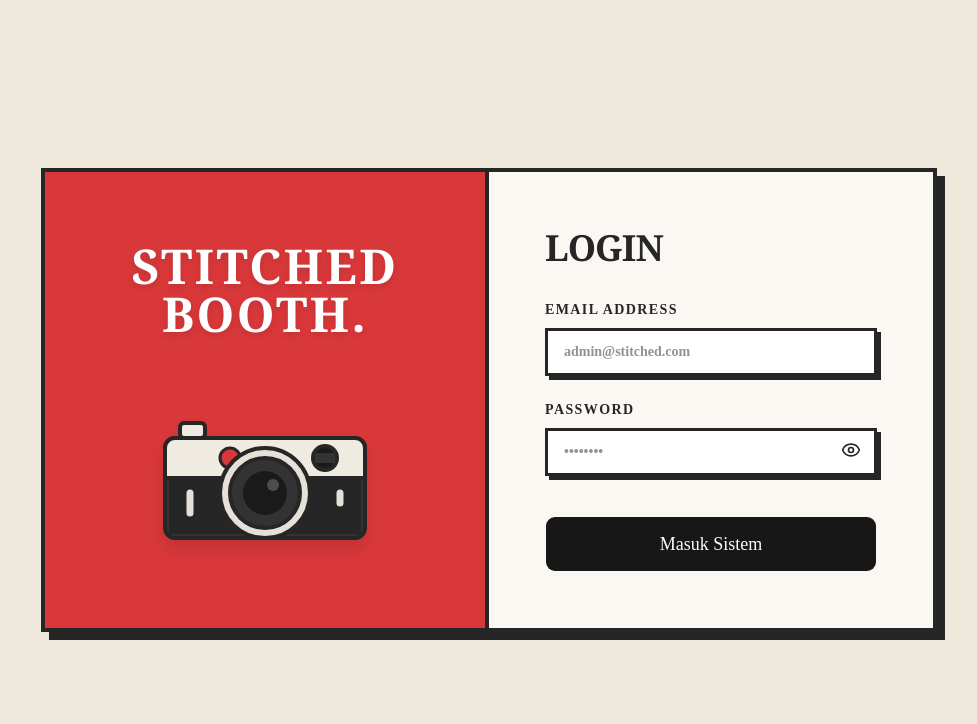
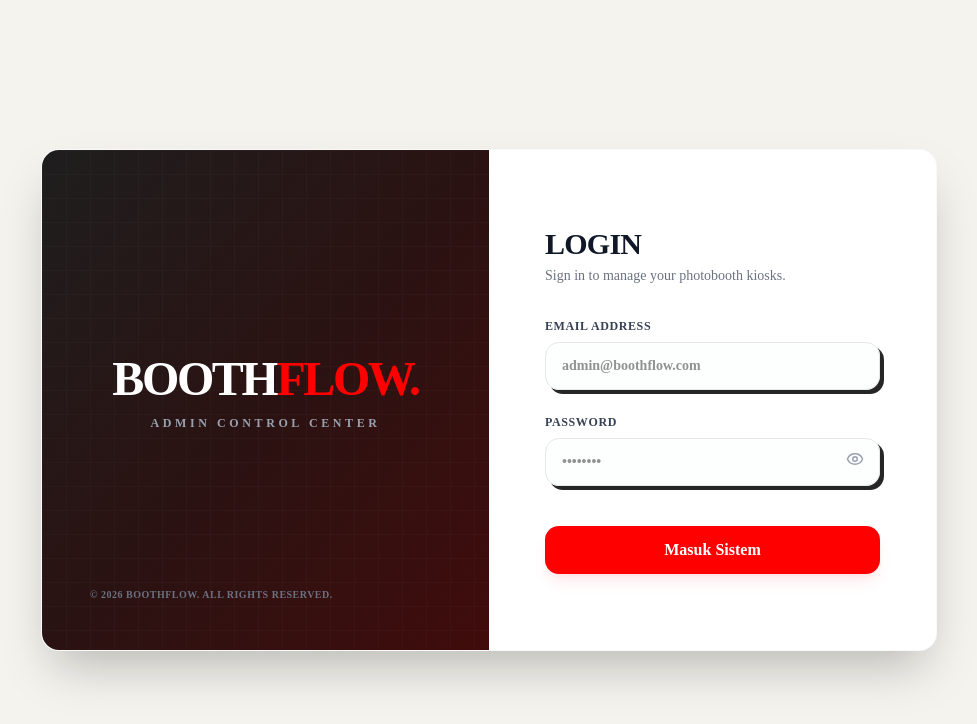
Before and after one commit to faldy03/photobooth-frontend, a Next.js app: page /admin/login in a window 1280 px wide. Shown: the top 724 px of the page, without its empty margins (151-1128 px from the left). Built offline with nearby package versions, Linux system fonts and the light colour scheme.

Commit message:
style: redesign admin login page, layout sidebar, and dashboard page to be clean and professional

```diff
--- a/app/admin/layout.tsx
+++ b/app/admin/layout.tsx
@@ -31,6 +31,7 @@
   // State untuk mengontrol Sidebar (default: terbuka)
   const [isSidebarOpen, setIsSidebarOpen] = useState(true);
   const [isChecking, setIsChecking] = useState(true);
+
   useEffect(() => {
     if (pathname === "/admin/login") {
       setIsChecking(false);
@@ -51,8 +52,8 @@
   // Pengecualian Halaman Login (agar tidak ikut render sidebar)
   if (isChecking && pathname !== "/admin/login") {
     return (
-      <div className="min-h-screen bg-[#EFE9DB] flex flex-col items-center justify-center font-sans">
-        <div className="font-black uppercase tracking-widest text-retro-charcoal animate-pulse text-xl">
+      <div className="min-h-screen bg-[#F4F3EE] flex flex-col items-center justify-center font-sans">
+        <div className="font-black uppercase tracking-widest text-gray-700 animate-pulse text-lg">
           Memverifikasi Otoritas...
         </div>
       </div>
@@ -62,7 +63,7 @@
   // Pengecualian Halaman Login (agar tidak ikut render sidebar)
   if (pathname === "/admin/login") {
     return (
-      <div className="min-h-screen bg-[#EFE9DB] font-sans">{children}</div>
+      <div className="min-h-screen bg-[#F4F3EE] font-sans">{children}</div>
     );
   }
 
@@ -77,7 +78,6 @@
     });
 
     // 3. Beri jeda 800 milidetik (0.8 detik) agar notifikasi terbaca
-    // sebelum melempar pengguna kembali ke halaman login
     setTimeout(() => {
       router.push("/admin/login");
     }, 800);
@@ -85,40 +85,41 @@
   const isActive = (path: string) => pathname === path;
 
   return (
-    <div className="flex h-screen overflow-hidden bg-[#EFE9DB] font-sans text-retro-charcoal">
+    <div className="flex h-screen overflow-hidden bg-[#FAF9F6] font-sans text-gray-800">
       <Toaster position="top-right" richColors />
-     {/* --- BAGIAN A: SIDEBAR KIRI --- */}
+
+      {/* --- SIDEBAR KIRI --- */}
       <aside
-        className={`bg-retro-cream border-r-[4px] border-retro-charcoal hidden md:flex flex-col z-20 transition-all duration-300 ease-in-out ${
+        className={`bg-[#141416] text-white flex flex-col z-20 transition-all duration-300 ease-in-out ${
           isSidebarOpen ? "w-64" : "w-20"
         }`}
       >
         {/* Logo Area */}
-        <div className="h-20 flex items-center justify-center border-b-[4px] border-retro-charcoal bg-white overflow-hidden whitespace-nowrap">
+        <div className="h-20 flex items-center justify-center border-b border-white/5 overflow-hidden whitespace-nowrap px-4">
           {isSidebarOpen ? (
-            <h2 className="text-2xl font-black font-serif uppercase tracking-tighter drop-shadow-sm">
+            <h2 className="text-xl font-black uppercase tracking-tighter text-white">
               BOOTH
-              <span className="text-retro-red tracking-widest">FLOW.</span>
+              <span className="text-[#FF0000]">FLOW.</span>
             </h2>
           ) : (
-            <h2 className="text-2xl font-black font-serif uppercase tracking-tighter text-retro-red drop-shadow-sm">
-              SB.
+            <h2 className="text-xl font-black uppercase tracking-tighter text-[#FF0000]">
+              BF.
             </h2>
           )}
         </div>
 
         {/* Navigasi Menu */}
-        <nav className="flex-1 py-6 px-3 space-y-4 overflow-y-auto overflow-x-hidden">
+        <nav className="flex-1 py-6 px-4 space-y-2 overflow-y-auto overflow-x-hidden">
           <Link
             href="/admin/dashboard"
             title="Dashboard"
-            className={`flex items-center ${isSidebarOpen ? "justify-start px-4" : "justify-center px-0"} gap-3 py-3 font-black uppercase tracking-widest text-xs border-[3px] border-retro-charcoal transition-all active:translate-y-1 ${
+            className={`flex items-center ${isSidebarOpen ? "justify-start px-4" : "justify-center px-0"} gap-3 py-3.5 font-bold uppercase tracking-wider text-[11px] rounded-xl transition-all duration-200 ${
               isActive("/admin/dashboard")
-                ? "bg-retro-red text-white shadow-[4px_4px_0_0_#262626]"
-                : "bg-white text-retro-charcoal hover:bg-retro-cream shadow-[4px_4px_0_0_#262626]"
+                ? "bg-[#FF0000] text-white shadow-lg shadow-red-500/20"
+                : "text-gray-400 hover:text-white hover:bg-white/5"
             }`}
           >
-            <LayoutDashboard size={18} strokeWidth={2.5} className="shrink-0" />
+            <LayoutDashboard size={18} className="shrink-0" />
             {isSidebarOpen && (
               <span className="whitespace-nowrap">Dashboard</span>
             )}
@@ -127,13 +128,13 @@
           <Link
             href="/admin/voucher"
             title="Voucher"
-            className={`flex items-center ${isSidebarOpen ? "justify-start px-4" : "justify-center px-0"} gap-3 py-3 font-black uppercase tracking-widest text-xs border-[3px] border-retro-charcoal transition-all active:translate-y-1 ${
+            className={`flex items-center ${isSidebarOpen ? "justify-start px-4" : "justify-center px-0"} gap-3 py-3.5 font-bold uppercase tracking-wider text-[11px] rounded-xl transition-all duration-200 ${
               isActive("/admin/voucher")
-                ? "bg-retro-red text-white shadow-[4px_4px_0_0_#262626]"
-                : "bg-white text-retro-charcoal hover:bg-retro-cream shadow-[4px_4px_0_0_#262626]"
+                ? "bg-[#FF0000] text-white shadow-lg shadow-red-500/20"
+                : "text-gray-400 hover:text-white hover:bg-white/5"
             }`}
           >
-            <Ticket size={18} strokeWidth={2.5} className="shrink-0" />
+            <Ticket size={18} className="shrink-0" />
             {isSidebarOpen && (
               <span className="whitespace-nowrap">Voucher</span>
             )}
@@ -142,13 +143,13 @@
           <Link
             href="/admin/users"
             title="Users"
-            className={`flex items-center ${isSidebarOpen ? "justify-start px-4" : "justify-center px-0"} gap-3 py-3 font-black uppercase tracking-widest text-xs border-[3px] border-retro-charcoal transition-all active:translate-y-1 ${
+            className={`flex items-center ${isSidebarOpen ? "justify-start px-4" : "justify-center px-0"} gap-3 py-3.5 font-bold uppercase tracking-wider text-[11px] rounded-xl transition-all duration-200 ${
               isActive("/admin/users")
-                ? "bg-retro-red text-white shadow-[4px_4px_0_0_#262626]"
-                : "bg-white text-retro-charcoal hover:bg-retro-cream shadow-[4px_4px_0_0_#262626]"
+                ? "bg-[#FF0000] text-white shadow-lg shadow-red-500/20"
+                : "text-gray-400 hover:text-white hover:bg-white/5"
             }`}
           >
-            <User size={18} strokeWidth={2.5} className="shrink-0" />
+            <User size={18} className="shrink-0" />
             {isSidebarOpen && (
               <span className="whitespace-nowrap">Users</span>
             )}
@@ -156,14 +157,14 @@
 
           <Link
             href="/admin/transaction"
-            title="transaction"
-            className={`flex items-center ${isSidebarOpen ? "justify-start px-4" : "justify-center px-0"} gap-3 py-3 font-black uppercase tracking-widest text-xs border-[3px] border-retro-charcoal transition-all active:translate-y-1 ${
+            title="Transactions"
+            className={`flex items-center ${isSidebarOpen ? "justify-start px-4" : "justify-center px-0"} gap-3 py-3.5 font-bold uppercase tracking-wider text-[11px] rounded-xl transition-all duration-200 ${
               isActive("/admin/transaction")
-                ? "bg-retro-red text-white shadow-[4px_4px_0_0_#262626]"
-                : "bg-white text-retro-charcoal hover:bg-retro-cream shadow-[4px_4px_0_0_#262626]"
+                ? "bg-[#FF0000] text-white shadow-lg shadow-red-500/20"
+                : "text-gray-400 hover:text-white hover:bg-white/5"
             }`}
           >
-            <ReceiptText size={18} strokeWidth={2.5} className="shrink-0" />
+            <ReceiptText size={18} className="shrink-0" />
             {isSidebarOpen && (
               <span className="whitespace-nowrap">Transactions</span>
             )}
@@ -171,14 +172,14 @@
 
           <Link
             href="/admin/kiosk"
-            title="kiosk"
-            className={`flex items-center ${isSidebarOpen ? "justify-start px-4" : "justify-center px-0"} gap-3 py-3 font-black uppercase tracking-widest text-xs border-[3px] border-retro-charcoal transition-all active:translate-y-1 ${
+            title="Devices"
+            className={`flex items-center ${isSidebarOpen ? "justify-start px-4" : "justify-center px-0"} gap-3 py-3.5 font-bold uppercase tracking-wider text-[11px] rounded-xl transition-all duration-200 ${
               isActive("/admin/kiosk")
-                ? "bg-retro-red text-white shadow-[4px_4px_0_0_#262626]"
-                : "bg-white text-retro-charcoal hover:bg-retro-cream shadow-[4px_4px_0_0_#262626]"
+                ? "bg-[#FF0000] text-white shadow-lg shadow-red-500/20"
+                : "text-gray-400 hover:text-white hover:bg-white/5"
             }`}
           >
-            <MonitorSmartphone size={18} strokeWidth={2.5} className="shrink-0" />
+            <MonitorSmartphone size={18} className="shrink-0" />
             {isSidebarOpen && (
               <span className="whitespace-nowrap">Device</span>
             )}
@@ -187,13 +188,13 @@
           <Link
             href="/admin/photo-assets"
             title="Photo Assets"
-            className={`flex items-center ${isSidebarOpen ? "justify-start px-4" : "justify-center px-0"} gap-3 py-3 font-black uppercase tracking-widest text-xs border-[3px] border-retro-charcoal transition-all active:translate-y-1 ${
+            className={`flex items-center ${isSidebarOpen ? "justify-start px-4" : "justify-center px-0"} gap-3 py-3.5 font-bold uppercase tracking-wider text-[11px] rounded-xl transition-all duration-200 ${
               isActive("/admin/photo-assets")
-                ? "bg-retro-red text-white shadow-[4px_4px_0_0_#262626]"
-                : "bg-white text-retro-charcoal hover:bg-retro-cream shadow-[4px_4px_0_0_#262626]"
+                ? "bg-[#FF0000] text-white shadow-lg shadow-red-500/20"
+                : "text-gray-400 hover:text-white hover:bg-white/5"
             }`}
           >
-            <ImageIcon size={18} strokeWidth={2.5} className="shrink-0" />
+            <ImageIcon size={18} className="shrink-0" />
             {isSidebarOpen && (
               <span className="whitespace-nowrap">Photo Assets</span>
             )}
@@ -202,69 +203,69 @@
           <Link
             href="/admin/settings"
             title="System Settings"
-            className={`flex items-center ${isSidebarOpen ? "justify-start px-4" : "justify-center px-0"} gap-3 py-3 font-black uppercase tracking-widest text-xs border-[3px] border-retro-charcoal transition-all active:translate-y-1 ${
+            className={`flex items-center ${isSidebarOpen ? "justify-start px-4" : "justify-center px-0"} gap-3 py-3.5 font-bold uppercase tracking-wider text-[11px] rounded-xl transition-all duration-200 ${
               isActive("/admin/settings")
-                ? "bg-retro-red text-white shadow-[4px_4px_0_0_#262626]"
-                : "bg-white text-retro-charcoal hover:bg-retro-cream shadow-[4px_4px_0_0_#262626]"
+                ? "bg-[#FF0000] text-white shadow-lg shadow-red-500/20"
+                : "text-gray-400 hover:text-white hover:bg-white/5"
             }`}
           >
-            <Settings size={18} strokeWidth={2.5} className="shrink-0" />
+            <Settings size={18} className="shrink-0" />
             {isSidebarOpen && (
               <span className="whitespace-nowrap">System Settings</span>
             )}
           </Link>
-
         </nav>
       </aside>
 
-      {/* --- BAGIAN B: AREA KANAN --- */}
+      {/* --- AREA KANAN --- */}
       <div className="relative flex flex-col flex-1 overflow-y-auto overflow-x-hidden">
         {/* HEADER ATAS */}
-        <header className="h-20 bg-retro-cream border-b-[4px] border-retro-charcoal flex items-center justify-between px-6 sticky top-0 z-10">
+        <header className="h-20 bg-white border-b border-gray-100 flex items-center justify-between px-8 sticky top-0 z-10">
           <div className="flex items-center gap-4">
-            {/* Tombol Toggle Sidebar Desktop */}
+            {/* Toggle Sidebar Button */}
             <Button
-              variant="outline"
+              variant="ghost"
               size="icon"
-              className="hidden md:flex"
+              className="hidden md:flex text-gray-500 hover:text-gray-900 rounded-xl hover:bg-gray-50 cursor-pointer"
               onClick={() => setIsSidebarOpen(!isSidebarOpen)}
             >
               {isSidebarOpen ? (
-                <PanelLeftClose size={20} strokeWidth={3} />
+                <PanelLeftClose size={20} />
               ) : (
-                <PanelLeftOpen size={20} strokeWidth={3} />
+                <PanelLeftOpen size={20} />
               )}
             </Button>
 
             {/* Tombol Menu Mobile */}
-            <Button variant="outline" size="icon" className="md:hidden">
-              <Menu size={20} strokeWidth={3} />
+            <Button variant="ghost" size="icon" className="md:hidden text-gray-500 rounded-xl">
+              <Menu size={20} />
             </Button>
           </div>
 
           <div className="ml-auto flex items-center gap-6">
             <div className="flex items-center gap-3 hidden sm:flex">
               <div className="flex flex-col text-right">
-                <span className="text-xs font-black uppercase tracking-widest">
+                <span className="text-xs font-black text-gray-900 uppercase tracking-wider">
                   Admin Utama
                 </span>
-                <span className="text-[10px] font-bold text-retro-charcoal/60 uppercase">
+                <span className="text-[10px] font-bold text-gray-400 uppercase tracking-widest mt-0.5">
                   Manajemen Sistem
                 </span>
               </div>
-              <div className="w-11 h-11 bg-[#FF0000] border-[3px] border-retro-charcoal rounded-none shadow-[3px_3px_0_0_#262626] flex items-end justify-center overflow-hidden">
-                <div className="w-7 h-5 bg-white border-t-[3px] border-x-[3px] border-retro-charcoal rounded-t-sm flex justify-center">
-                  <div className="w-0.5 h-full bg-retro-charcoal/30"></div>
-                </div>
+
+              {/* Clean Initials Avatar */}
+              <div className="w-10 h-10 bg-[#FF0000]/10 border border-[#FF0000]/20 rounded-full flex items-center justify-center overflow-hidden">
+                <span className="text-xs font-black text-[#FF0000] tracking-tighter">AU</span>
               </div>
             </div>
 
+            {/* Clean Logout Button */}
             <Button
-              variant="destructive"
+              variant="outline"
               onClick={handleLogout}
-              className="flex items-center gap-2"
+              className="flex items-center gap-2 border border-gray-200 hover:bg-gray-50 text-gray-700 h-10 px-4 rounded-xl text-xs font-bold uppercase tracking-wider cursor-pointer"
             >
-              <LogOut size={16} strokeWidth={3} />
+              <LogOut size={14} className="text-gray-500" />
               <span>Keluar</span>
             </Button>
           </div>
--- a/app/admin/login/page.tsx
+++ b/app/admin/login/page.tsx
@@ -21,7 +21,6 @@
     setError("");
 
     try {
-      // Pastikan endpoint Laravel ini sudah aktif
       const res = await fetch(getApiUrl("/api/admin/login"), {
         method: "POST",
         headers: {
@@ -41,12 +40,11 @@
         description: `Selamat datang kembali, ${data.user.name || 'Admin'}.`
       });
 
-      // 🚨 Jeda waktu diperpanjang menjadi 500ms agar toast terlihat
       setTimeout(() => {
         if (data.user.role === "admin") {
           router.push("/admin/dashboard");
         } else {
-          router.push("/"); // Lempar ke halaman depan photobooth
+          router.push("/");
         }
       }, 800);
 
@@ -56,168 +54,94 @@
   };
 
   return (
-    <div className="min-h-screen bg-[#EFE9DB] flex items-center justify-center p-4 font-sans">
+    <div className="min-h-screen bg-[#F4F3EE] flex items-center justify-center p-4 sm:p-6 md:p-8 font-sans">
       <Toaster position="top-right" richColors />
-     {/* Kontainer Utama */}
-      <div
-        className="w-full max-w-4xl flex flex-col md:flex-row bg-retro-cream border-[4px] border-retro-charcoal rounded-none overflow-hidden"
-        style={{ boxShadow: "8px 8px 0px 0px #262626" }}
-      >
-        {/* KOLOM KIRI (Ilustrasi Kamera) */}
-        <div className="md:w-1/2 bg-retro-red p-12 flex flex-col items-center justify-center border-b-[4px] md:border-b-0 md:border-r-[4px] border-retro-charcoal">
-          <h1 className="text-4xl md:text-5xl font-serif font-black text-white mb-10 tracking-wider text-center drop-shadow-md">
-            STITCHED
-            <br />
-            BOOTH.
-          </h1>
 
-          <svg
-            width="240"
-            height="180"
-            viewBox="0 0 240 180"
-            fill="none"
-            xmlns="http://www.w3.org/2000/svg"
-            className="drop-shadow-xl transition-transform hover:scale-105 duration-300"
-          >
-            <rect
-              x="20"
-              y="60"
-              width="200"
-              height="100"
-              rx="10"
-              fill="#333333"
-              stroke="#262626"
-              strokeWidth="4"
-            />
-            <rect x="24" y="100" width="192" height="56" fill="#262626" />
-            <path
-              d="M20 70C20 64.4772 24.4772 60 30 60H210C215.523 60 220 64.4772 220 70V100H20V70Z"
-              fill="#F0EBE1"
-              stroke="#262626"
-              strokeWidth="4"
-            />
-            <rect
-              x="35"
-              y="45"
-              width="25"
-              height="15"
-              rx="4"
-              fill="#F0EBE1"
-              stroke="#262626"
-              strokeWidth="4"
-            />
-            <circle
-              cx="180"
-              cy="80"
-              r="12"
-              fill="#1A1A1A"
-              stroke="#262626"
-              strokeWidth="4"
-            />
-            <rect x="170" y="75" width="20" height="10" fill="#333333" />
-            <circle
-              cx="85"
-              cy="80"
-              r="10"
-              fill="#d9383a"
-              stroke="#262626"
-              strokeWidth="3"
-            />
-            <circle
-              cx="120"
-              cy="115"
-              r="45"
-              fill="#E5E0D8"
-              stroke="#262626"
-              strokeWidth="4"
-            />
-            <circle
-              cx="120"
-              cy="115"
-              r="35"
-              fill="#333333"
-              stroke="#262626"
-              strokeWidth="4"
-            />
-            <circle cx="120" cy="115" r="22" fill="#1A1A1A" />
-            <circle cx="128" cy="107" r="6" fill="#4D4D4D" />
-            <rect
-              x="40"
-              y="110"
-              width="10"
-              height="30"
-              rx="5"
-              fill="#E5E0D8"
-              stroke="#262626"
-              strokeWidth="3"
-            />
-            <rect
-              x="190"
-              y="110"
-              width="10"
-              height="20"
-              rx="5"
-              fill="#E5E0D8"
-              stroke="#262626"
-              strokeWidth="3"
-            />
-          </svg>
+      {/* Main Container Card */}
+      <div className="w-full max-w-4xl flex flex-col md:flex-row bg-white rounded-2xl overflow-hidden shadow-2xl border border-gray-100/50">
+
+        {/* LEFT COLUMN: Modern Branding Section */}
+        <div className="md:w-1/2 bg-gradient-to-br from-[#1E1E1E] via-[#2A1212] to-[#400B0B] p-12 flex flex-col items-center justify-between text-white relative min-h-[300px] md:min-h-[500px]">
+          {/* Subtle background overlay grid */}
+          <div className="absolute inset-0 opacity-5 bg-[linear-gradient(to_right,#808080_1px,transparent_1px),linear-gradient(to_bottom,#808080_1px,transparent_1px)] bg-[size:24px_24px]"></div>
+
+          <div className="w-full z-10 flex flex-col justify-center items-center flex-1">
+            <h1 className="text-4xl md:text-5xl font-black tracking-tighter text-center uppercase">
+              BOOTH
+              <span className="text-[#FF0000]">FLOW.</span>
+            </h1>
+            <p className="text-xs uppercase tracking-[0.3em] text-gray-400 mt-3 text-center font-bold">
+              Admin Control Center
+            </p>
+          </div>
+
+          <div className="w-full z-10 mt-auto text-center md:text-left">
+            <p className="text-[10px] text-gray-500 font-semibold tracking-wider uppercase">
+              © {new Date().getFullYear()} BoothFlow. All rights reserved.
+            </p>
+          </div>
         </div>
 
-        {/* KOLOM KANAN (Form Login Shadcn) */}
-        <div className="md:w-1/2 p-10 md:p-14 bg-retro-cream flex flex-col justify-center">
-          <h2 className="text-4xl font-serif font-black text-retro-charcoal mb-8 tracking-tight uppercase">
-            Login
-          </h2>
+        {/* RIGHT COLUMN: Minimalist Login Form */}
+        <div className="md:w-1/2 p-10 md:p-14 bg-white flex flex-col justify-center">
+          <div className="mb-8">
+            <h2 className="text-3xl font-black text-gray-900 tracking-tight uppercase">
+              Login
+            </h2>
+            <p className="text-sm text-gray-500 mt-1">
+              Sign in to manage your photobooth kiosks.
+            </p>
+          </div>
 
           {error && (
-            <div className="mb-6 p-4 bg-red-100 border-[3px] border-retro-charcoal text-retro-charcoal text-sm flex items-center gap-3 font-bold shadow-[4px_4px_0_0_#262626]">
-              <AlertCircle size={20} className="text-retro-red" />
+            <div className="mb-6 p-4 bg-red-50 border border-red-200 text-red-700 text-sm flex items-center gap-3 font-semibold rounded-xl">
+              <AlertCircle size={20} className="text-red-500 shrink-0" />
               <span>{error}</span>
             </div>
           )}
 
           <form onSubmit={handleLogin} className="space-y-6">
             <div>
-              <label className="block font-sans font-black text-retro-charcoal text-sm uppercase tracking-widest mb-2">
+              <label className="block font-sans font-bold text-gray-700 text-xs uppercase tracking-wider mb-2">
                 Email Address
               </label>
-              {/* Menggunakan Shadcn Input */}
               <Input
                 type="email"
                 required
                 value={email}
                 onChange={(e) => setEmail(e.target.value)}
-                placeholder="admin@stitched.com"
+                placeholder="admin@boothflow.com"
+                className="w-full h-12 rounded-xl border border-gray-200 px-4 focus:ring-1 focus:ring-[#FF0000] focus:border-[#FF0000] transition-all bg-gray-50/30"
               />
             </div>
 
             <div>
-              <label className="block font-sans font-black text-retro-charcoal text-sm uppercase tracking-widest mb-2">
+              <label className="block font-sans font-bold text-gray-700 text-xs uppercase tracking-wider mb-2">
                 Password
               </label>
               <div className="relative">
-                {/* Menggunakan Shadcn Input */}
                 <Input
                   type={showPassword ? "text" : "password"}
                   required
                   value={password}
                   onChange={(e) => setPassword(e.target.value)}
                   placeholder="••••••••"
-                  className="pr-12"
+                  className="w-full h-12 rounded-xl border border-gray-200 pl-4 pr-12 focus:ring-1 focus:ring-[#FF0000] focus:border-[#FF0000] transition-all bg-gray-50/30"
                 />
                 <button
                   type="button"
                   onClick={() => setShowPassword(!showPassword)}
-                  className="absolute right-4 top-3 text-retro-charcoal hover:text-retro-red transition-colors"
+                  className="absolute right-4 top-3 text-gray-400 hover:text-gray-600 transition-colors"
                 >
-                  {showPassword ? <EyeOff size={20} /> : <Eye size={20} />}
+                  {showPassword ? <EyeOff size={18} /> : <Eye size={18} />}
                 </button>
               </div>
             </div>
 
-            {/* Menggunakan Shadcn Button */}
-            <Button type="submit" className="w-full text-lg h-14 mt-4">
+            <Button
+              type="submit"
+              className="w-full text-base h-12 mt-4 rounded-xl bg-[#FF0000] hover:bg-red-600 text-white font-bold transition-all shadow-lg shadow-red-500/10 hover:shadow-red-500/20 border-none cursor-pointer"
+            >
               Masuk Sistem
             </Button>
           </form>
```
Also changed, not shown: app/admin/dashboard/page.tsx (+117 -101 lines).
